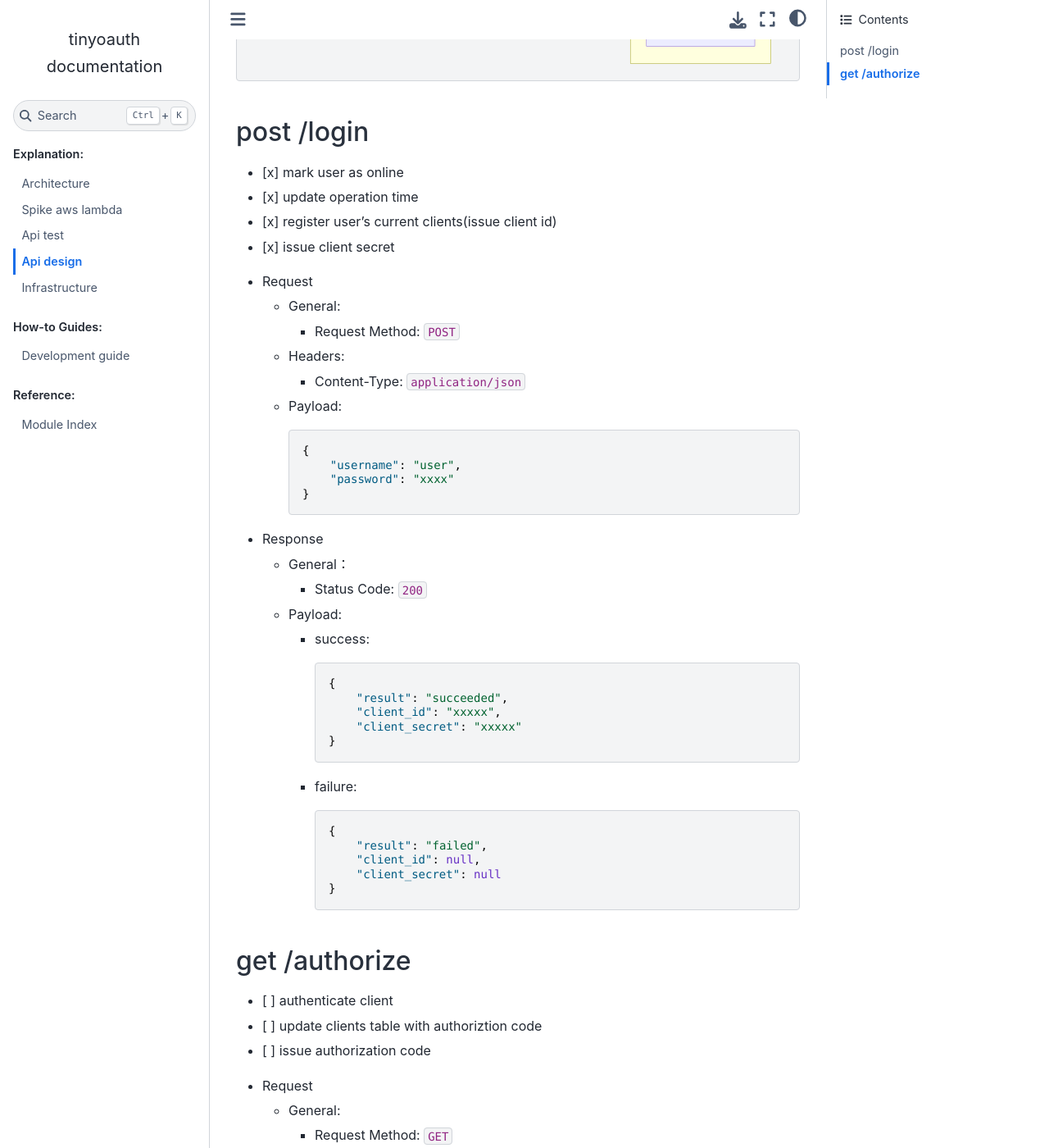
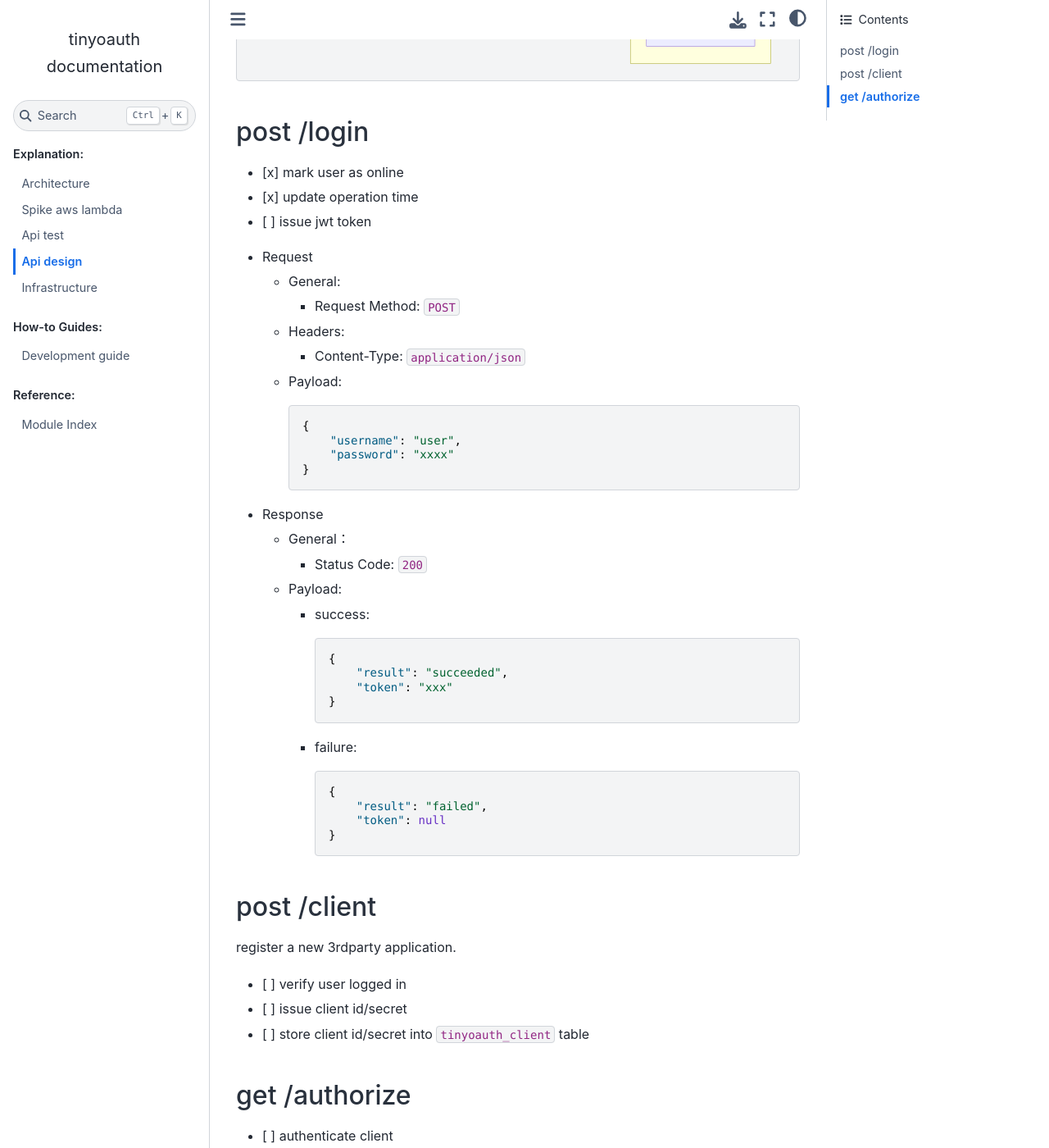
Before and after one commit to DevecorSoft/tinyoauth, a Sphinx documentation site: the page built from docs/source/explanation/api-design.md, in a window 1280 px wide and 1400 px high, scrolled down 505 px. Shown: the whole window at 82% size. Built offline with Sphinx 7.4.7 and the Sphinx Book theme 1.1.4, drawn with Linux system fonts in a browser that asks for light colours; some of the changed text lies outside the part shown.

Commit message:
update api desgin

````diff
--- a/docs/source/explanation/api-design.md
+++ b/docs/source/explanation/api-design.md
@@ -38,8 +38,7 @@ flowchart LR
 
 - [x] mark user as online
 - [x] update operation time
-- [x] register user's current clients(issue client id)
-- [x] issue client secret
+- [ ] issue jwt token
 
 * Request
   * General:
@@ -61,23 +60,32 @@ flowchart LR
         ```json
         {
             "result": "succeeded",
-            "client_id": "xxxxx",
-            "client_secret": "xxxxx"
+            "token": "xxx"
         }
         ```
     * failure:
         ```json
         {
             "result": "failed",
-            "client_id": null,
-            "client_secret": null
+            "token": null
         }
         ```
+
+
+## post /client
+
+register a new 3rdparty application.
+
+- [ ] verify user logged in
+- [ ] issue client id/secret
+- [ ] store client id/secret into `tinyoauth_client` table
 
 
 ## get /authorize
 
 - [ ] authenticate client
+  - [ ] verify user logged in
+  - [ ] verify client id/secret
 - [ ] update clients table with authoriztion code
 - [ ] issue authorization code
 
````
Also changed, not shown: other parts of docs/source/explanation/api-design.md (+1 -0 lines).
